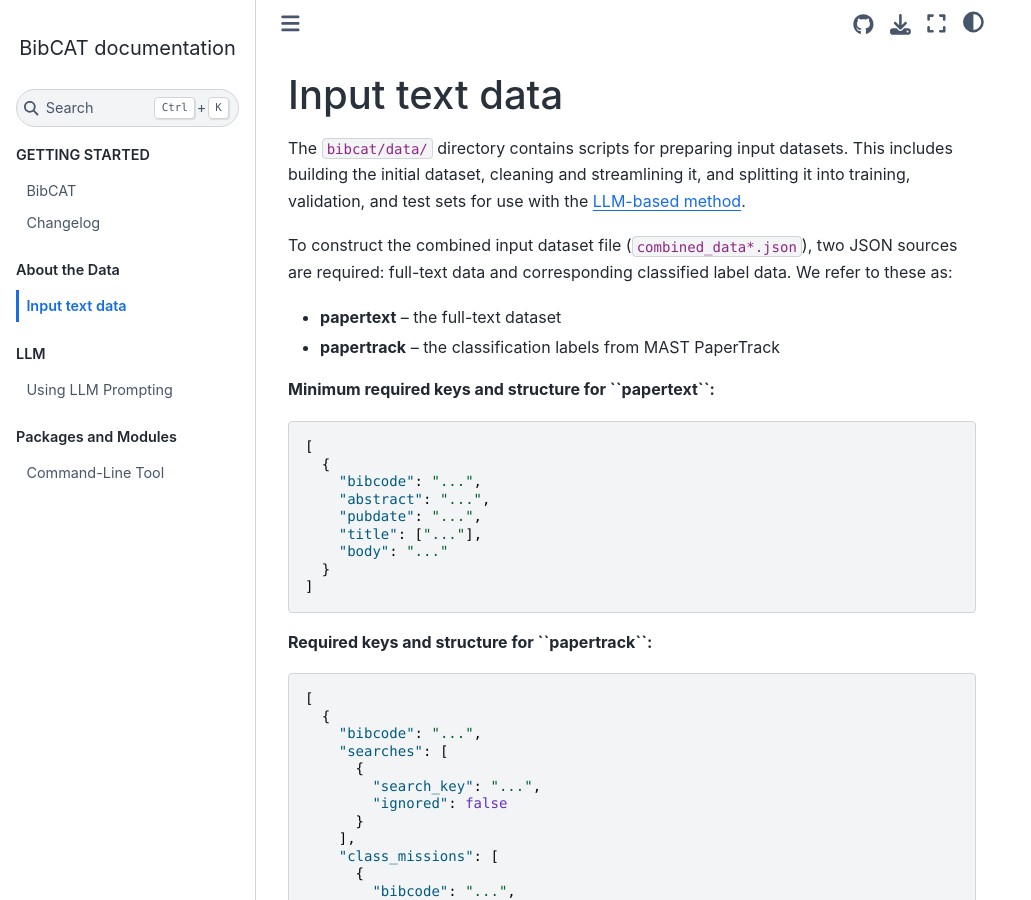
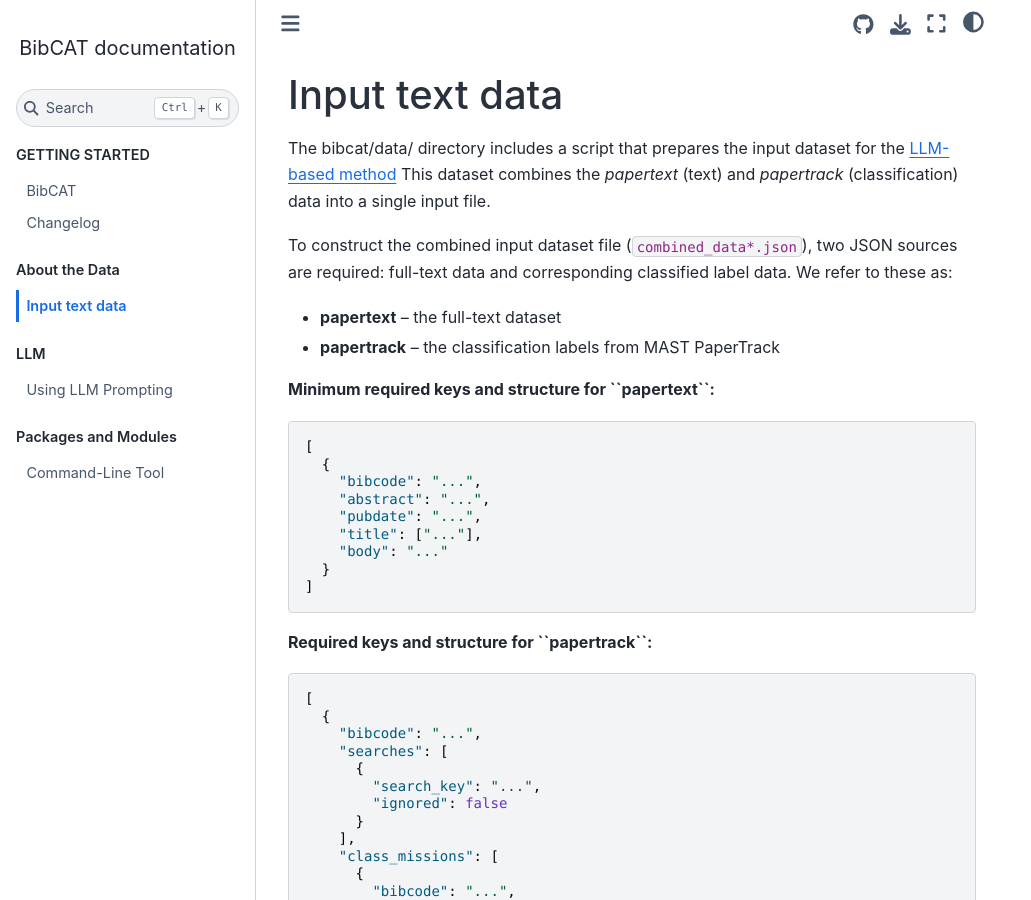
Before and after one commit to spacetelescope/bibcat, a Sphinx documentation site: the page built from docs/data_readme.rst, in a window 1280 px wide and 900 px high. Shown: the whole window, without its empty margins (0-1031 px from the left). Built offline with Sphinx 7.4.7 and the Sphinx Book theme 1.1.4, drawn with Linux system fonts in a browser that asks for light colours; pages that are not in the unit, such as notebooks, are missing from menus; the version number could not be read and is left out.

Commit message:
Update docs/data_readme.rst
Co-authored-by: Jinmi Yoon <jinmiyoon@users.noreply.github.com>

```diff
--- a/docs/data_readme.rst
+++ b/docs/data_readme.rst
@@ -1,7 +1,7 @@
 Input text data
 ===============
 
-The ``bibcat/data/`` directory contains scripts for preparing input datasets. This includes building the initial dataset, cleaning and streamlining it, and splitting it into training, validation, and test sets for use with the `LLM-based method <https://bibcat.readthedocs.io/en/latest/llm.html>`_.
+The bibcat/data/ directory includes a script that prepares the input dataset for the `LLM-based method <https://bibcat.readthedocs.io/en/latest/llm.html>`_ This dataset combines the `papertext` (text) and `papertrack` (classification) data into a single input file.
 
 To construct the combined input dataset file (``combined_data*.json``), two JSON sources are required: full-text data and corresponding classified label data. We refer to these as:
 
```
